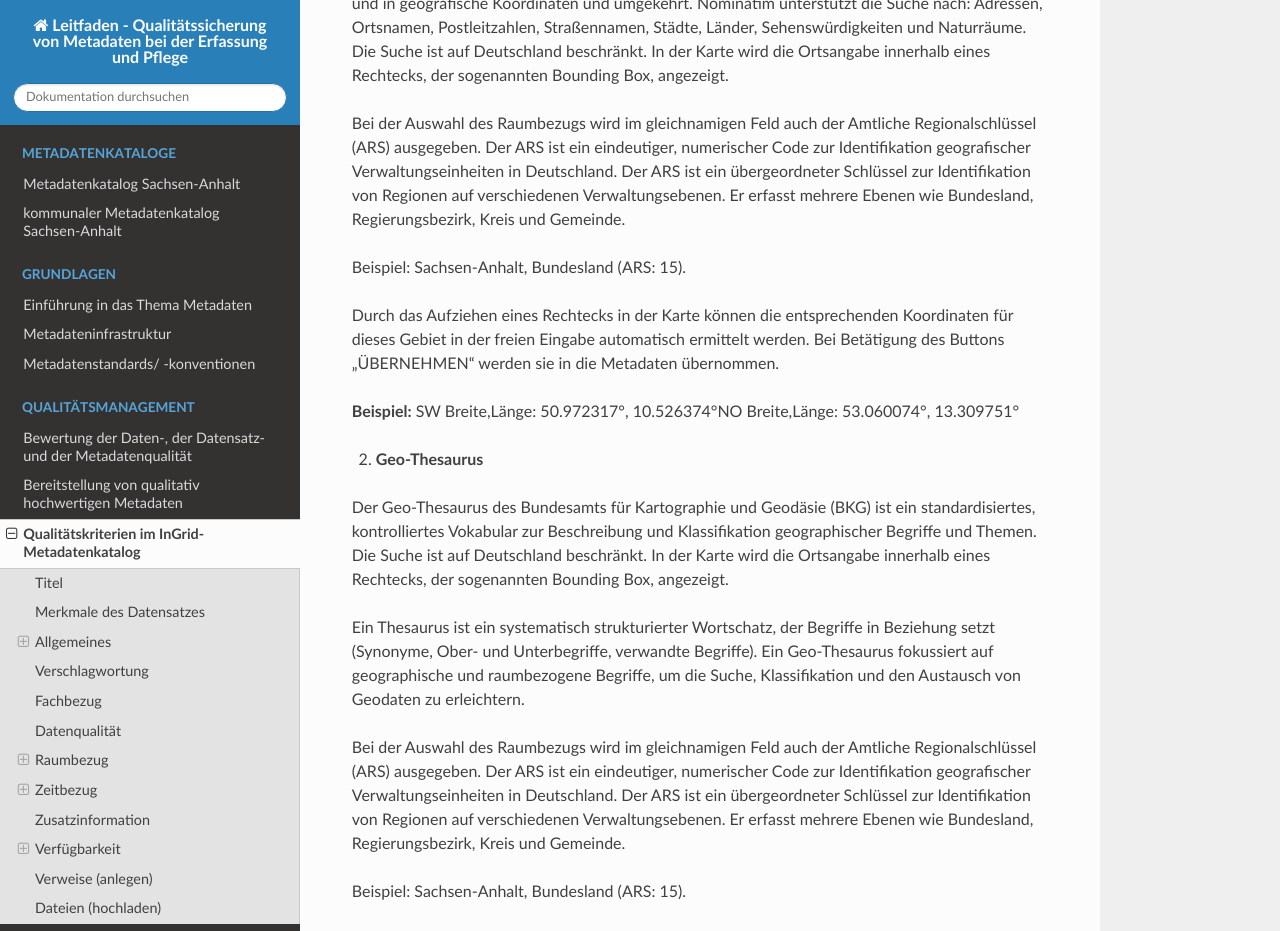
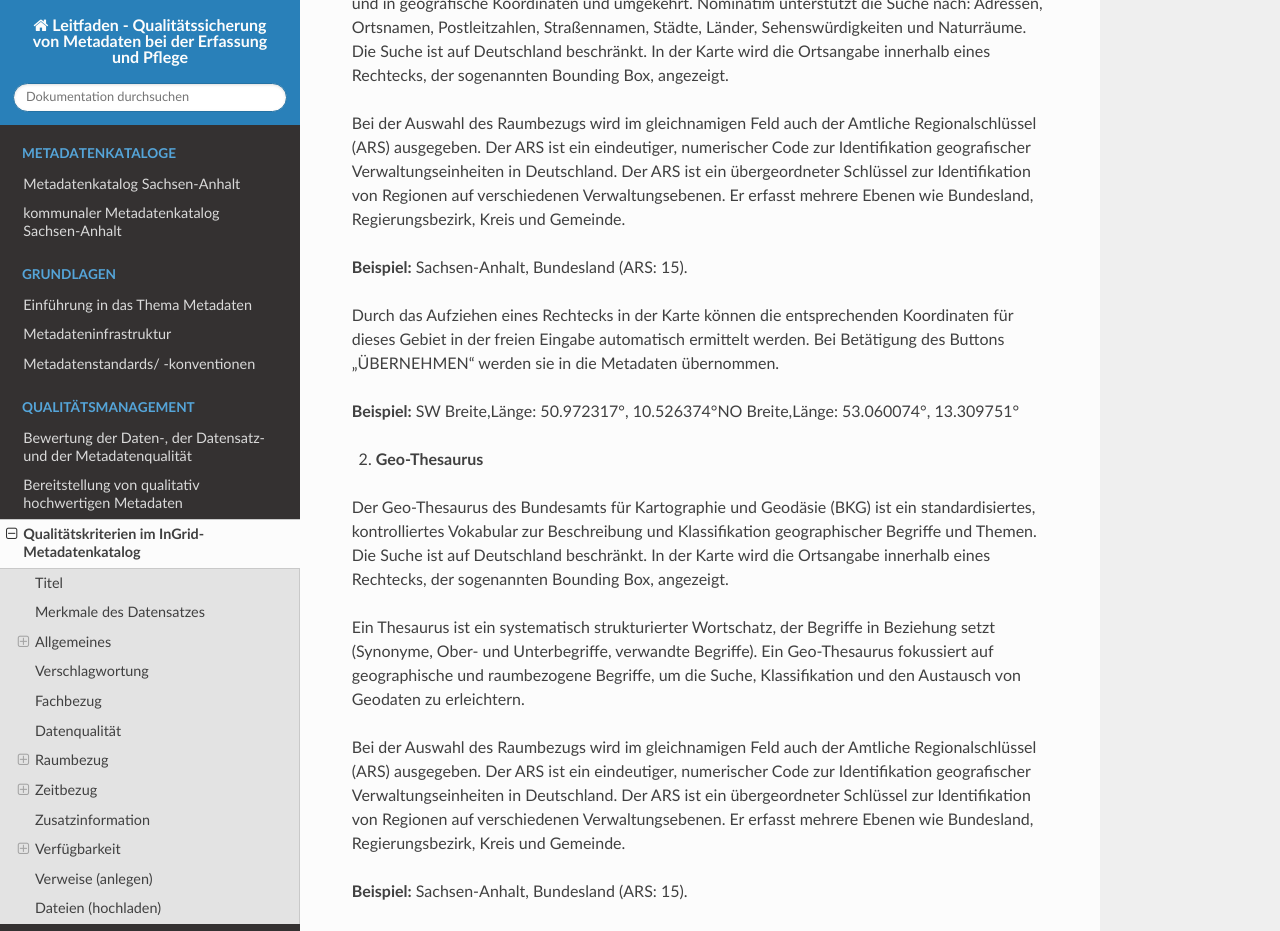
Before and after one commit to tomiwo/ingrid-mdk-st-high-quality-metadata, a Sphinx documentation site: the page built from docs/qualitaetsmanagement/metadatenschema-ige.rst, in a window 1280 px wide and 1400 px high, scrolled down 3915 px. Shown: the top 931 px of the window. Built offline with Sphinx 7.4.7 and the Read the Docs theme 3.1.0, drawn with Linux system fonts in a browser that asks for light colours; part of the change alters nothing that is shown.

```diff
--- a/docs/qualitaetsmanagement/metadatenschema-ige.rst
+++ b/docs/qualitaetsmanagement/metadatenschema-ige.rst
@@ -137,7 +137,7 @@ Der ARS ist ein eindeutiger, numerischer Code zur Identifikation geografischer V
 Der ARS ist ein übergeordneter Schlüssel zur Identifikation von Regionen auf verschiedenen Verwaltungsebenen.
 Er erfasst mehrere Ebenen wie Bundesland, Regierungsbezirk, Kreis und Gemeinde.
 
-Beispiel: Sachsen-Anhalt, Bundesland (ARS: 15).
+**Beispiel:** Sachsen-Anhalt, Bundesland (ARS: 15).
 
 Durch das Aufziehen eines Rechtecks in der Karte können die entsprechenden Koordinaten für dieses Gebiet in der freien Eingabe automatisch ermittelt werden. Bei Betätigung des Buttons „ÜBERNEHMEN“ werden sie in die Metadaten übernommen.
 
@@ -158,7 +158,7 @@ Der ARS ist ein eindeutiger, numerischer Code zur Identifikation geografischer V
 Der ARS ist ein übergeordneter Schlüssel zur Identifikation von Regionen auf verschiedenen Verwaltungsebenen.
 Er erfasst mehrere Ebenen wie Bundesland, Regierungsbezirk, Kreis und Gemeinde.
 
-Beispiel: Sachsen-Anhalt, Bundesland (ARS: 15).
+**Beispiel:** Sachsen-Anhalt, Bundesland (ARS: 15).
 
 
 3. **Raumbezug WKT**
```
